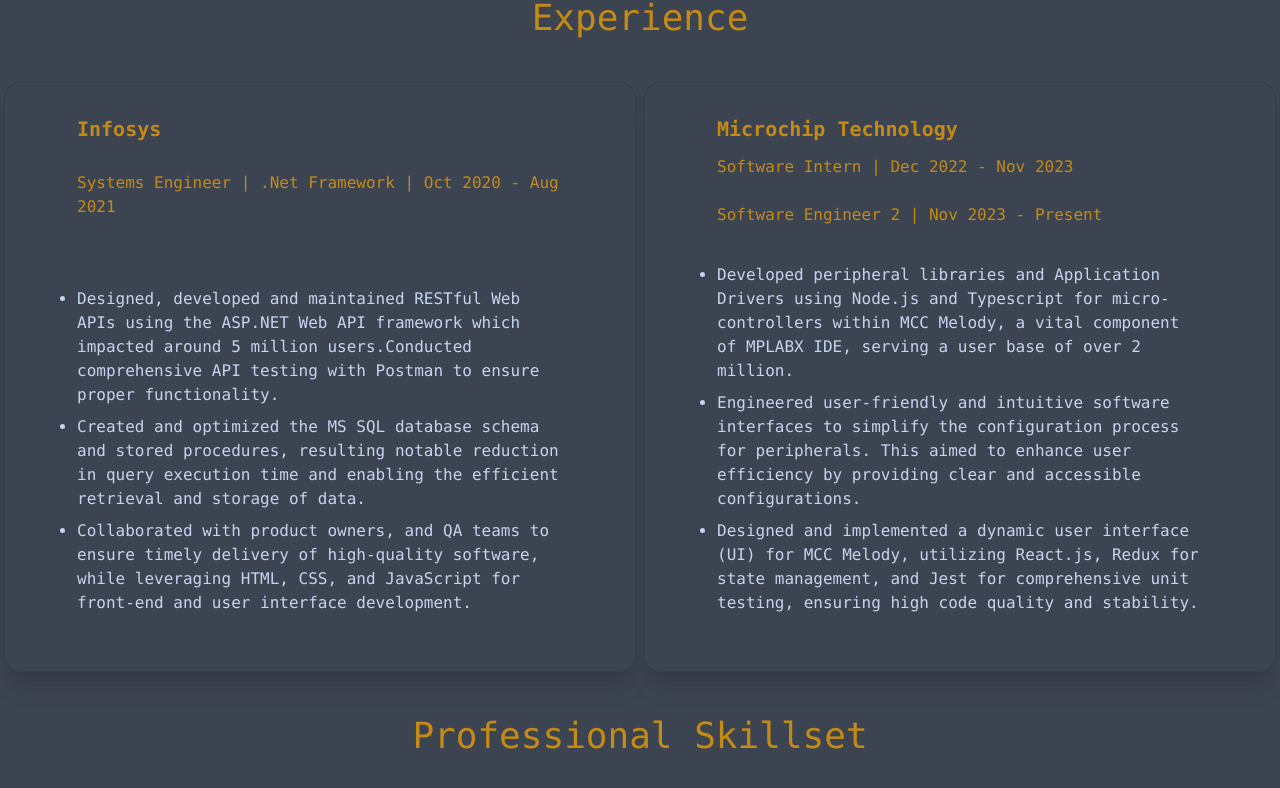
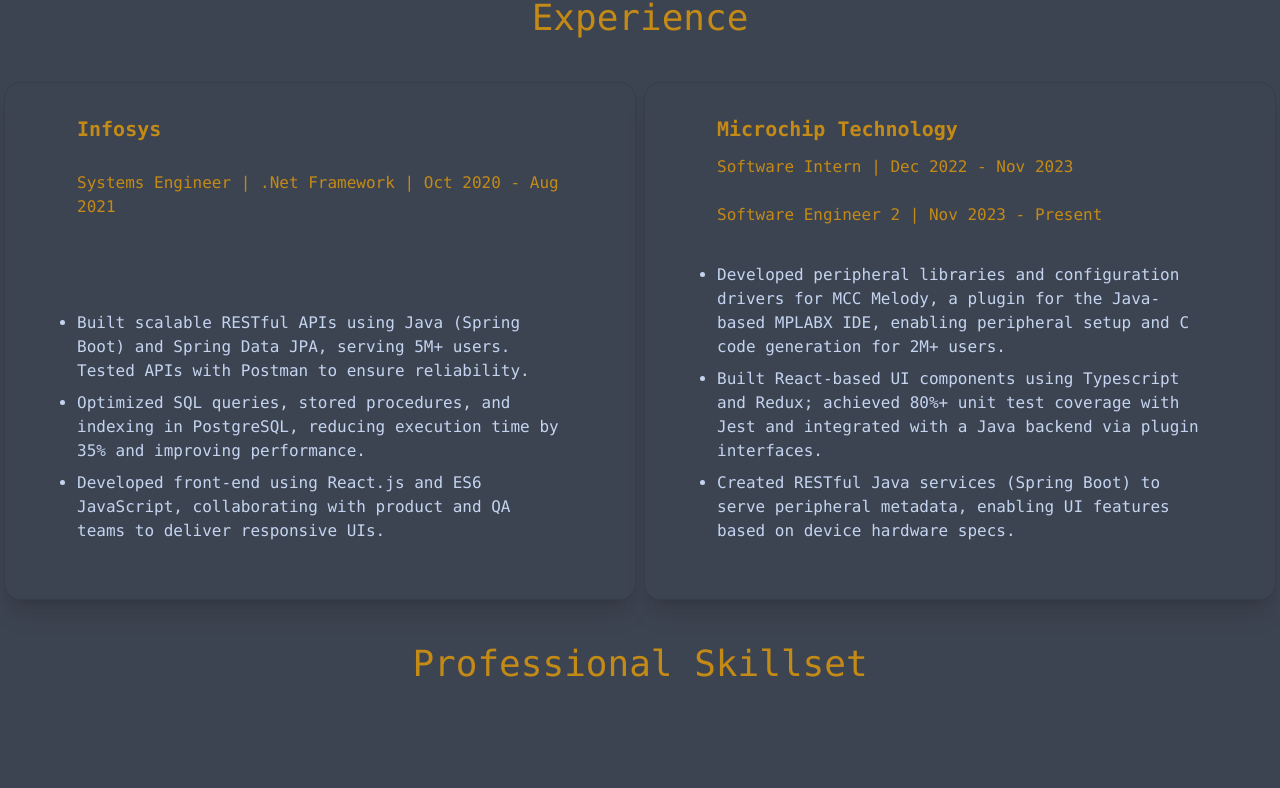
Before and after one commit to santhoshn315/portfolio, a React (Create React App) app: page /About in a window 1280 px wide. Shown: the part 554-1342 px from the top of the page. Built offline with nearby package versions, Linux system fonts and the light colour scheme.

Commit message:
Update Experience.js

```diff
--- a/src/pages/Experience.js
+++ b/src/pages/Experience.js
@@ -13,16 +13,15 @@
             <p className="list-disc font-mono text-left py-5 text-[#c48a16] ">Systems Engineer | .Net Framework | Oct 2020 - Aug 2021</p>
             <ul className="list-disc font-mono text-left py-5">
               <li className="py-1">
-                Designed, developed and maintained RESTful Web APIs using the ASP.NET Web API framework which
-                impacted around 5 million users.Conducted comprehensive API testing with Postman to ensure proper
-                functionality.
+                Built scalable RESTful APIs using Java (Spring Boot) and Spring Data JPA, serving 5M+ users.
+                Tested APIs with Postman to ensure reliability.
               </li>
               <li className="py-1">
-                Created and optimized the MS SQL database schema and stored procedures, resulting notable reduction
-                in query execution time and enabling the efficient retrieval and storage of data.
+                Optimized SQL queries, stored procedures, and indexing in PostgreSQL, reducing execution time by 35%
+                and improving performance.
               </li>
-              <li className="py-1">Collaborated with product owners, and QA teams to ensure timely delivery of high-quality software, while
-                leveraging HTML, CSS, and JavaScript for front-end and user interface development.
+              <li className="py-1">Developed front-end using React.js and ES6 JavaScript, collaborating with product and QA teams to
+                deliver responsive UIs.
               </li>
             </ul>
           </div>
@@ -36,15 +35,15 @@
             </p>
             <ul className="list-disc font-mono text-left py-5">
               <li className="py-1">
-                Developed peripheral libraries and Application Drivers using Node.js and Typescript for micro-controllers
-                within MCC Melody, a vital component of MPLABX IDE, serving a user base of over 2 million.
+                Developed peripheral libraries and configuration drivers for MCC Melody, a plugin for the Java-based
+                MPLABX IDE, enabling peripheral setup and C code generation for 2M+ users.
               </li>
               <li className="py-1">
-                Engineered user-friendly and intuitive software interfaces to simplify the configuration process for peripherals.
-                This aimed to enhance user efficiency by providing clear and accessible configurations.
+                Built React-based UI components using Typescript and Redux; achieved 80%+ unit test coverage with Jest and
+                integrated with a Java backend via plugin interfaces.
               </li>
-              <li className="py-1">Designed and implemented a dynamic user interface (UI) for MCC Melody, utilizing React.js, Redux for
-                state management, and Jest for comprehensive unit testing, ensuring high code quality and stability.
+              <li className="py-1">Created RESTful Java services (Spring Boot) to serve peripheral metadata, enabling UI features based on device
+                hardware specs.
               </li>
             </ul>
           </div>
```
